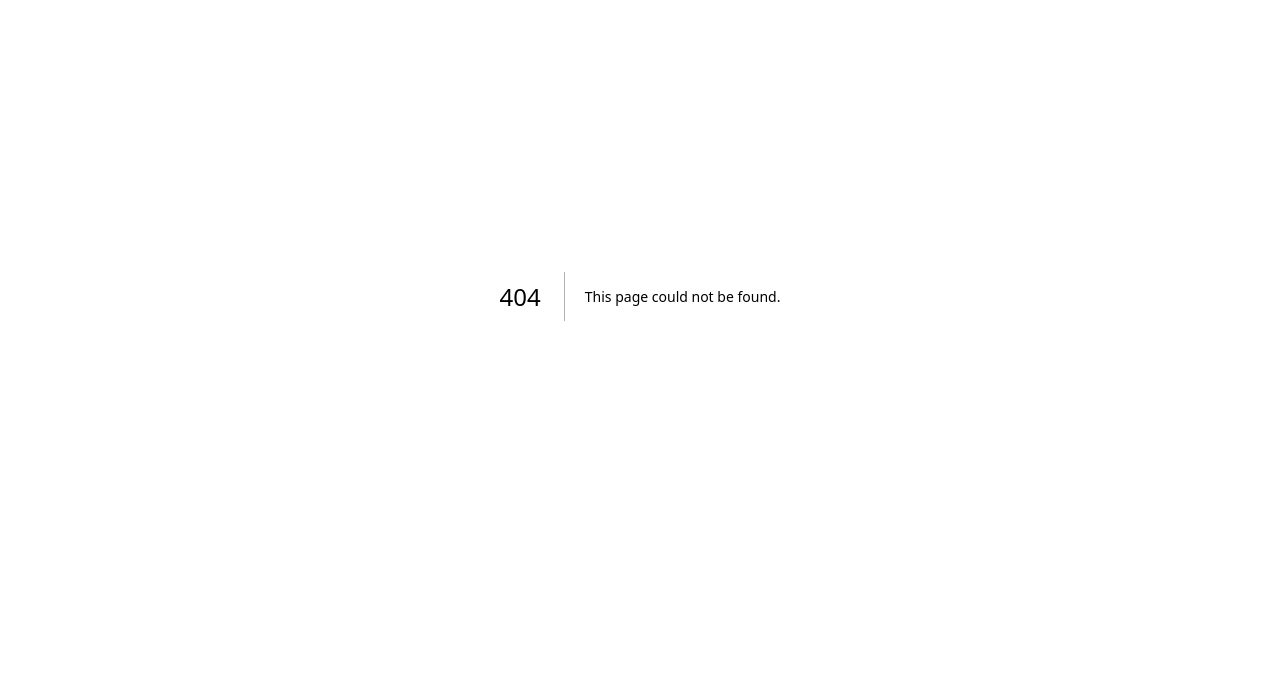
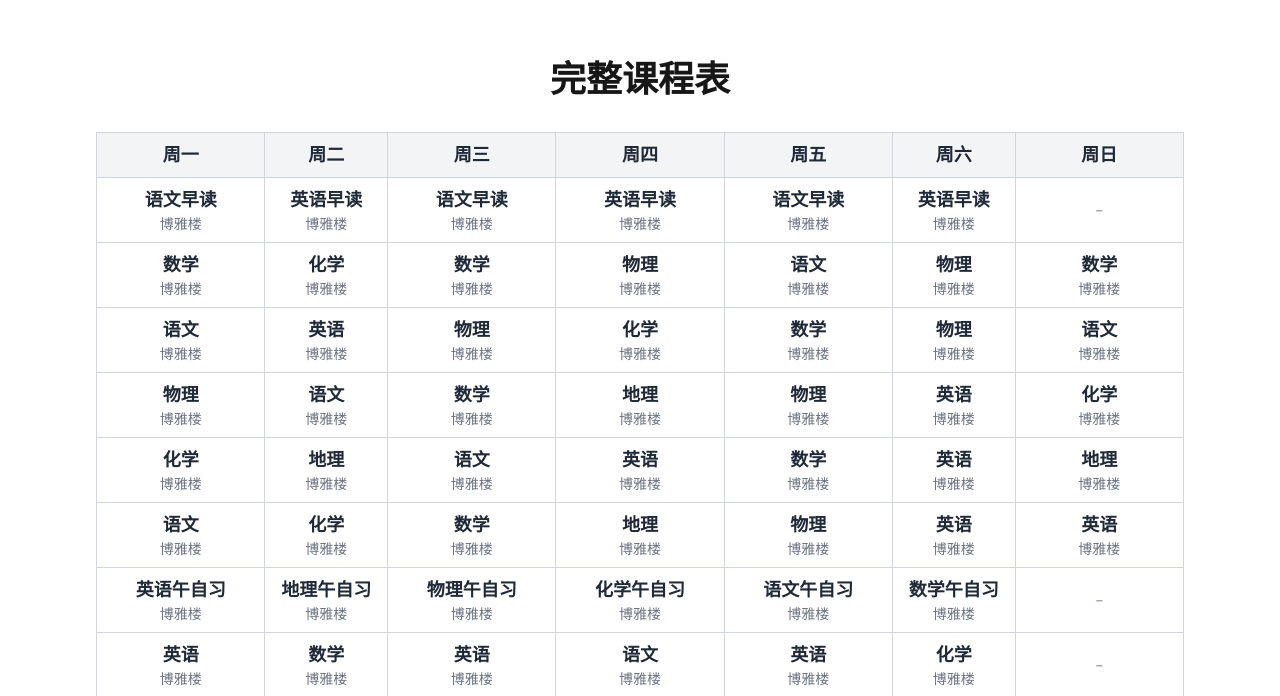
Before and after one commit to LiCaoZ/class.licaoz.com, a Next.js app: page /full-course-schedule in a window 1280 px wide. Before the commit this address had no page. Shown: the part 104-800 px from the top of the page. Built offline with nearby package versions, Linux system fonts and the light colour scheme.

Commit message:
Add: Full Course Schedule Table

```diff
--- a/src/app/components/Footer.tsx
+++ b/src/app/components/Footer.tsx
@@ -1,6 +1,9 @@
+import Link from 'next/link';
+
 const Footer = () => {
     return (
         <footer className="row-start-3 flex gap-6 flex-wrap items-center justify-center">
+            <p className='text-md'><Link href="/">[家]</Link> <Link href="/full-course-schedule">[完整的课程表]</Link></p>
             <p className='text-md desc'>Made with LOVE by <b><a href='https://caozhi.li'>Caozhi Li</a></b>, from CKG, CHN.</p>
             <p className='text-sm desc'>※ 若你的时区并非中国标准时间 [(UTC+08:00) 北京，重庆，香港，乌鲁木齐] 或其他东八区时间，课程显示可能有误。</p>
         </footer>
--- /dev/null
+++ b/src/app/components/FullCourseScheduleTable.tsx
@@ -0,0 +1,136 @@
+import React, { useState, useEffect } from 'react';
+
+interface ScheduleData {
+    timeSlots: string[];
+    locations: string[];
+    courses: {
+        id: number;
+        name: string;
+        teacher: string;
+        locationIndex: number;
+    }[];
+    schedule: {
+        [key: string]: [number, number][];
+    };
+}
+
+interface CourseCell {
+    name: string;
+    teacher: string;
+    location: string;
+}
+
+const FullCourseScheduleTable: React.FC = () => {
+    const [scheduleData, setScheduleData] = useState<ScheduleData | null>(null);
+
+    useEffect(() => {
+        const fetchSchedule = async () => {
+            try {
+                const response = await fetch('/course-schedule.json');
+                const data: ScheduleData = await response.json();
+                setScheduleData(data);
+            } catch (error) {
+                console.error('Failed to fetch schedule:', error);
+            }
+        };
+
+        fetchSchedule();
+    }, []);
+
+    const getDayName = (day: number): string => {
+        const days = ['周一', '周二', '周三', '周四', '周五', '周六', '周日'];
+        return days[day - 1];
+    };
+
+    const createScheduleGrid = (): (CourseCell | null)[][] => {
+        if (!scheduleData) return [];
+
+        const grid: (CourseCell | null)[][] = [];
+
+        for (let day = 1; day <= 7; day++) {
+            const daySchedule: (CourseCell | null)[] = [];
+            const dayCourses = scheduleData.schedule[day.toString()] || [];
+
+            scheduleData.timeSlots.forEach((timeSlot, timeSlotIndex) => {
+                const courseSlot = dayCourses.find(([slotIndex]) => slotIndex === timeSlotIndex);
+
+                if (courseSlot) {
+                    const [, courseId] = courseSlot;
+                    const course = scheduleData.courses.find(c => c.id === courseId);
+                    if (course) {
+                        let courseName = course.name;
+
+                        // Add suffix based on time and day
+                        if (timeSlot === "07:30-07:50") {
+                            courseName += "早读";
+                        } else if (timeSlot === "13:10-13:40") {
+                            courseName += "午自习";
+                        } else if (day != 7 && timeSlot === "21:20-22:00") {
+                            courseName += "考练";
+                        } else if ((day === 1 && timeSlot === "16:25-17:05") ||
+                            (day === 7 && (timeSlot === "19:40-20:20" || timeSlot === "20:30-21:10"))) {
+                            courseName += "考练";
+                        }
+
+                        daySchedule.push({
+                            name: courseName,
+                            teacher: course.teacher,
+                            location: scheduleData.locations[course.locationIndex]
+                        });
+                    } else {
+                        daySchedule.push(null);
+                    }
+                } else {
+                    daySchedule.push(null);
+                }
+            });
+
+            grid.push(daySchedule);
+        }
+
+        return grid;
+    };
+
+    if (!scheduleData) {
+        return <div className="text-gray-200 dark:text-gray-300">Loading...</div>;
+    }
+
+    const scheduleGrid = createScheduleGrid();
+
+    return (
+        <div className="p-4">
+            <div className="table-container">
+                <table className="table bg-white dark:bg-gray-800 border border-gray-300 dark:border-gray-700">
+                    <thead>
+                        <tr className="bg-gray-100 dark:bg-gray-700">
+                            {[1, 2, 3, 4, 5, 6, 7].map(day => (
+                                <th key={day} className="py-2 px-4 border border-gray-300 dark:border-gray-600 text-gray-800 dark:text-gray-200">{getDayName(day)}</th>
+                            ))}
+                        </tr>
+                    </thead>
+                    <tbody>
+                        {scheduleData.timeSlots.map((_, timeIndex) => (
+                            <tr key={timeIndex} className="hover:bg-gray-50 dark:hover:bg-gray-700">
+                                {scheduleGrid.map((day, dayIndex) => (
+                                    <td key={dayIndex} className="py-2 px-4 border border-gray-300 dark:border-gray-600">
+                                        {day[timeIndex] ? (
+                                            <>
+                                                <div className="font-semibold text-gray-800 dark:text-gray-200">{day[timeIndex]?.name}</div>
+                                                <div className="text-sm text-gray-600 dark:text-gray-400">{day[timeIndex]?.teacher}</div>
+                                                <div className="text-sm text-gray-500 dark:text-gray-500">{day[timeIndex]?.location}</div>
+                                            </>
+                                        ) : (
+                                            <span className="text-gray-400 dark:text-gray-600">-</span>
+                                        )}
+                                    </td>
+                                ))}
+                            </tr>
+                        ))}
+                    </tbody>
+                </table>
+            </div>
+        </div>
+    );
+};
+
+export default FullCourseScheduleTable;
--- /dev/null
+++ b/src/app/full-course-schedule/layout.tsx
@@ -0,0 +1,44 @@
+import type { Metadata } from "next";
+import localFont from "next/font/local";
+import "../globals.css";
+
+const geistSans = localFont({
+  src: "../fonts/GeistVF.woff",
+  variable: "--font-geist-sans",
+  weight: "100 900",
+});
+const geistMono = localFont({
+  src: "../fonts/GeistMonoVF.woff",
+  variable: "--font-geist-mono",
+  weight: "100 900",
+});
+
+export const metadata: Metadata = {
+  title: "草纸现在在上什么课？",
+  description: "一个简单的小工具，用于视奸草纸现在在上什么课。",
+};
+
+export default function RootLayout({
+  children,
+}: Readonly<{
+  children: React.ReactNode;
+}>) {
+  return (
+    <html lang="zh-Hans-CN">
+      <head>
+        <meta charSet="utf-8" />
+        <meta
+          name="viewport"
+          content="width=device-width, initial-scale=1.0, maximum-scale=1.0, user-scalable=0"
+        />
+        <link rel="icon" href="https://sdn.licaoz.com/avatar/3f84ccfc63c55dcf638cad909c5bbdcc?s=200&d=mm&r=g" />
+        <link rel="apple-touch-icon" href="https://sdn.licaoz.com/avatar/3f84ccfc63c55dcf638cad909c5bbdcc?s=200&d=mm&r=g" />
+      </head>
+      <body
+        className={`${geistSans.variable} ${geistMono.variable} antialiased`}
+      >
+        {children}
+      </body>
+    </html>
+  );
+}
--- /dev/null
+++ b/src/app/full-course-schedule/page.tsx
@@ -0,0 +1,23 @@
+"use client";
+
+import React from 'react';
+import FullCourseScheduleTable from '../components/FullCourseScheduleTable';
+import Footer from '../components/Footer';
+
+const SchedulePage: React.FC = () => {
+    return (
+        <div className="grid grid-rows-[20px_1fr_20px] items-center justify-items-center min-h-screen p-8 pb-20 gap-16 sm:p-20 font-[family-name:var(--font-geist-sans)]">
+          <main className="flex flex-col gap-8 row-start-2 items-center sm:items-start">
+            <div className="flex flex-col gap-4 items-center">
+              <h1 className="text-4xl font-bold text-center">完整课程表</h1>
+              <span className="text-lg text-center full-table">
+                <FullCourseScheduleTable />
+              </span>
+            </div>
+          </main>
+          <Footer />
+        </div>
+      );
+  };
+
+  export default SchedulePage;
```
